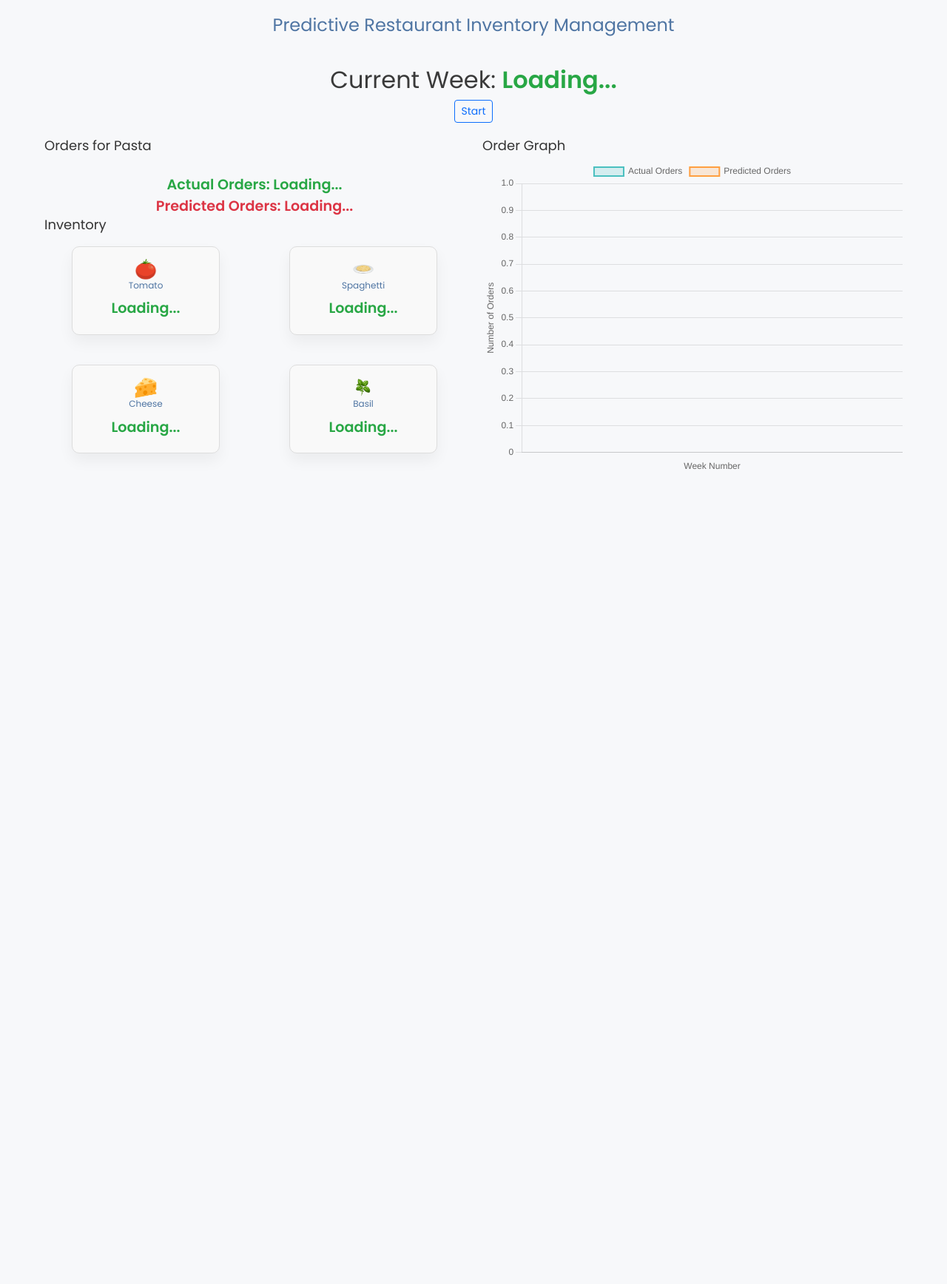
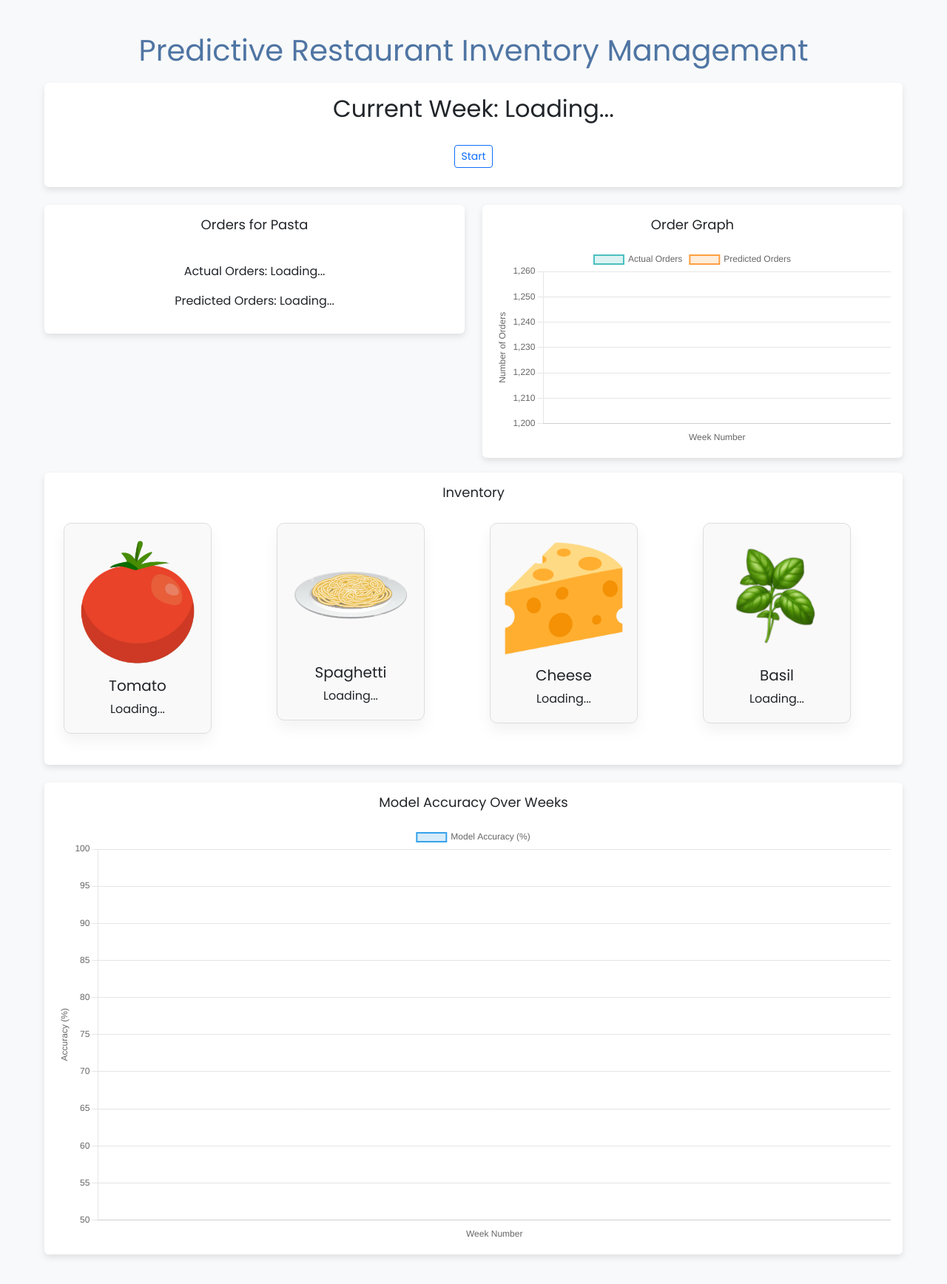
Before and after one commit to tramya16/predictive-restaurant-inventory, a Flask app: page / in a window 1280 px wide. Shown: the whole page at 74% size. Before the commit the page ends 635 px from the top, so only its background shows below. Run offline with Flask 3, Linux system fonts and the light colour scheme.

Commit message:
PRIMS_UI final ui changes

```diff
--- a/app/static/js/script.js
+++ b/app/static/js/script.js
@@ -1,5 +1,5 @@
 const INITIAL_STOCK = 1700; // Initial stock set to 100 for comparison
-const THRESHOLD_PERCENTAGE = 0.25; // 25% threshold for low stock
+const THRESHOLD_PERCENTAGE = 0.75; // 50% threshold for low stock
 let fetchInterval = null, chartUpdateInterval = null;
 
 // Fetch data from the mocked API
@@ -61,12 +61,19 @@ function createFoodOrdersLineChart() {
         options: {
             responsive: true,
             scales: {
-                x: { title: { display: true, text: 'Week Number' } },
-                y: { beginAtZero: true, title: { display: true, text: 'Number of Orders' } },
+                x: {
+                    title: { display: true, text: 'Week Number' },
+                },
+                y: {
+                    beginAtZero: false, // Disable automatic zero start
+                    min: 1200,          // Set minimum value
+                    title: { display: true, text: 'Number of Orders' },
+                },
             },
         },
     });
 }
+
 
 // Update the line chart
 async function updateFoodOrdersLineChart() {
@@ -91,6 +98,67 @@ async function updateFoodOrdersLineChart() {
         console.error('Error updating food orders chart:', error);
     }
 }
+
+let modelAccuracyChart = null;
+let accuracyWeeks = [];  // Weeks
+let accuracyData = [];   // Accuracy percentages
+
+function createModelAccuracyLineChart() {
+    const ctx = document.getElementById('model-accuracy-line-chart').getContext('2d');
+    modelAccuracyChart = new Chart(ctx, {
+        type: 'line',
+        data: {
+            labels: accuracyWeeks,
+            datasets: [{
+                label: 'Model Accuracy (%)',
+                data: accuracyData,
+                borderColor: 'rgba(54, 162, 235, 1)',
+                backgroundColor: 'rgba(54, 162, 235, 0.2)',
+                fill: false,
+                tension: 0.1,
+                borderWidth: 2,
+            }],
+        },
+        options: {
+            responsive: true,
+            scales: {
+                x: {
+                    title: { display: true, text: 'Week Number' },
+                },
+                y: {
+                    beginAtZero: false,
+                    min: 50,   // Set a reasonable minimum for accuracy
+                    max: 100,  // Accuracy should be a percentage
+                    title: { display: true, text: 'Accuracy (%)' },
+                },
+            },
+        },
+    });
+}
+
+
+async function updateModelAccuracyChart() {
+    try {
+        const response = await fetch('/mocked-data');
+        const data = await response.json();
+
+        const currentWeek = data.current_week;
+        const accuracy = data.model_accuracy;
+
+        // Add new week and accuracy only if it's a new week
+        if (!accuracyWeeks.includes(currentWeek)) {
+            accuracyWeeks.push(currentWeek);
+            accuracyData.push(accuracy);
+        }
+
+        if (modelAccuracyChart) {
+            modelAccuracyChart.update();
+        }
+    } catch (error) {
+        console.error('Error updating model accuracy chart:', error);
+    }
+}
+
 
 // Update inventory tiles
 function updateInventoryTile(ingredient, currentQuantity, restockedQuantity) {
@@ -168,6 +236,7 @@ document.getElementById('toggle-button').addEventListener('click', () => {
     if (!fetchInterval && !chartUpdateInterval) {
         fetchInterval = setInterval(fetchData, 5000);
         chartUpdateInterval = setInterval(updateFoodOrdersLineChart, 5000);
+        setInterval(updateModelAccuracyChart, 5000);
         button.textContent = 'Stop';
     } else {
         clearInterval(fetchInterval);
@@ -180,3 +249,4 @@ document.getElementById('toggle-button').addEventListener('click', () => {
 
 // Initialize the line chart
 createFoodOrdersLineChart();
+createModelAccuracyLineChart();
--- a/app/templates/index.html
+++ b/app/templates/index.html
@@ -5,82 +5,113 @@
   <meta name="viewport" content="width=device-width, initial-scale=1.0">
   <title>Restaurant Inventory Management</title>
   <link href="https://fonts.googleapis.com/css2?family=Poppins:wght@400;600&display=swap" rel="stylesheet">
-    <link href="https://cdn.jsdelivr.net/npm/bootstrap@5.3.3/dist/css/bootstrap.min.css" rel="stylesheet" integrity="sha384-QWTKZyjpPEjISv5WaRU9OFeRpok6YctnYmDr5pNlyT2bRjXh0JMhjY6hW+ALEwIH" crossorigin="anonymous">
-    <link href="static\css\stylesheet.css" rel="stylesheet">
+  <link href="https://cdn.jsdelivr.net/npm/bootstrap@5.3.3/dist/css/bootstrap.min.css" rel="stylesheet">
+  <link href="static/css/stylesheet.css" rel="stylesheet">
   <script src="https://cdn.jsdelivr.net/npm/chart.js"></script>
+  <style>
+    body {
+      font-family: 'Poppins', sans-serif;
+      background-color: #f8f9fa;
+    }
+    h1, h2, h3 {
+      text-align: center;
+      margin-bottom: 20px;
+    }
+    .card {
+      box-shadow: 0 4px 8px rgba(0, 0, 0, 0.1);
+      border: none;
+      margin-bottom: 20px;
+    }
+    .tile img {
+      margin-bottom: 10px;
+    }
+    .order-icons-container {
+      display: flex;
+      gap: 5px;
+      flex-wrap: wrap;
+    }
+    .btn-outline-primary {
+      display: block;
+      margin: 10px auto;
+    }
+  </style>
 </head>
 <body>
-    <div class="container">
-        <h1 style="font-size: 24px;">Predictive Restaurant Inventory Management</h1>
 
-        <!-- Current Week -->
-        <div id="current-week">
+<div class="container mt-4">
+  <h1>Predictive Restaurant Inventory Management</h1>
+
+  <!-- Current Week Section -->
+  <div class="card p-3 mb-4">
     <h2>Current Week: <span id="current-week-number">Loading...</span></h2>
     <button id="toggle-button" class="btn btn-outline-primary btn-sm">Start</button>
   </div>
 
-        <!-- First Row: Pasta Orders and Graph Section -->
+<!-- Pasta Orders and Graph Section -->
 <div class="row">
-            <!-- Pasta Orders Section -->
-            <div class="col-md-6" style="font-size: 14px;">
+    <!-- Orders for Pasta Section -->
+    <div class="col-md-6">
+      <div class="card p-3 card-equal-height">
         <h3>Orders for Pasta</h3>
-
-                <!-- Container for displaying Actual and Predicted Orders -->
-                <div class="order-container" style="font-size: 12px;">
+        <div class="order-container">
           <div class="order-icons-container" id="pasta-order-icons"></div>
-
-                    <!-- Display Actual Orders -->
-                    <div class="order-count" id="pasta-order-count">Actual Orders: Loading...</div>
-
-                    <!-- Display Predicted Orders -->
-                    <div class="predicted-order-count" id="pasta-predicted-order-count">Predicted Orders: Loading...</div>
-                </div>
-
-                            <!-- Second Row: Inventory Section -->
-            <div class="row">
-                <div class="col-12">
-                    <h3>Inventory</h3>
-                    <div class="tile-container" id="inventory">
-                        <!-- Each Inventory Tile -->
-                        <div class="tile" id="tomato" style="font-size: 12px; margin-bottom: 10px;">
-                            <img src="static/images/tomato.png" alt="Tomato" class="icon image" style="width: 30px; height: 30px;">
-                            <h3 style="font-size: 12px;">Tomato</h3>
-                            <p class="quantity" id="tomato-quantity">Loading...</p>
-                            <div class="restock-notification-placeholder"></div>
-                        </div>
-
-                        <div class="tile" id="spaghetti" style="font-size: 12px; margin-bottom: 10px;">
-                            <img src="static/images/spaghetti.png" alt="Spaghetti" class="icon image" style="width: 30px; height: 30px;">
-                            <h3 style="font-size: 12px;">Spaghetti</h3>
-                            <p class="quantity" id="spaghetti-quantity">Loading...</p>
-                            <div class="restock-notification-placeholder"></div>
-                        </div>
-
-                        <div class="tile" id="cheese" style="font-size: 12px; margin-bottom: 10px;">
-                            <img src="static/images/cheese.png" alt="Cheese" class="icon image" style="width: 30px; height: 30px;">
-                            <h3 style="font-size: 12px;">Cheese</h3>
-                            <p class="quantity" id="cheese-quantity">Loading...</p>
-                            <div class="restock-notification-placeholder"></div>
-                        </div>
-
-                        <div class="tile" id="basil" style="font-size: 12px; margin-bottom: 10px;">
-                            <img src="static/images/basil.png" alt="Basil" class="icon image" style="width: 30px; height: 30px;">
-                            <h3 style="font-size: 12px;">Basil</h3>
-                            <p class="quantity" id="basil-quantity">Loading...</p>
-                            <div class="restock-notification-placeholder"></div>
-                        </div>
-                    </div>
+          <p id="pasta-order-count">Actual Orders: Loading...</p>
+          <p id="pasta-predicted-order-count">Predicted Orders: Loading...</p>
         </div>
       </div>
     </div>
 
     <!-- Order Graph Section -->
     <div class="col-md-6">
+      <div class="card p-3 card-equal-height">
         <h3>Order Graph</h3>
-                <!-- Smaller Graph (width: 200px, height: 200px) -->
-                <canvas id="food-orders-line-chart" width="200" height="150vh"></canvas>
+        <canvas id="food-orders-line-chart"></canvas>
       </div>
     </div>
+  </div>
+
+
+  <!-- Inventory Section -->
+  <div class="card p-3 mb-4">
+    <h3>Inventory</h3>
+    <div class="row">
+      <div class="col-6 col-md-3 mb-3">
+        <div class="tile text-center" id="tomato">
+          <img src="static/images/tomato.png" alt="Tomato" class="img-fluid">
+          <h5>Tomato</h5>
+          <p id="tomato-quantity">Loading...</p>
+          <div class="restock-notification-placeholder"></div>        </div>
+      </div>
+      <div class="col-6 col-md-3 mb-3">
+        <div class="tile text-center" id="spaghetti">
+          <img src="static/images/spaghetti.png" alt="Spaghetti" class="img-fluid">
+          <h5>Spaghetti</h5>
+          <p id="spaghetti-quantity">Loading...</p>
+          <div class="restock-notification-placeholder"></div>        </div>
+      </div>
+      <div class="col-6 col-md-3 mb-3">
+        <div class="tile text-center" id="cheese">
+          <img src="static/images/cheese.png" alt="Cheese" class="img-fluid">
+          <h5>Cheese</h5>
+          <p id="cheese-quantity">Loading...</p>
+          <div class="restock-notification-placeholder"></div>        </div>
+      </div>
+      <div class="col-6 col-md-3 mb-3">
+        <div class="tile text-center" id="basil" >
+          <img src="static/images/basil.png" alt="Basil" class="img-fluid">
+          <h5>Basil</h5>
+          <p id="basil-quantity">Loading...</p>
+          <div class="restock-notification-placeholder"></div>        </div>
+      </div>
+    </div>
+  </div>
+
+  <!-- Model Accuracy Section -->
+  <div class="card p-3">
+    <h3>Model Accuracy Over Weeks</h3>
+    <canvas id="model-accuracy-line-chart"></canvas>
+  </div>
+
 </div>
 
 <script src="static/js/script.js"></script>
```
Lines whose indentation alone changed are shown as unchanged.
